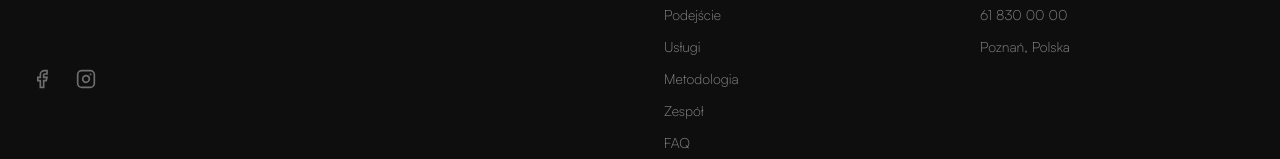
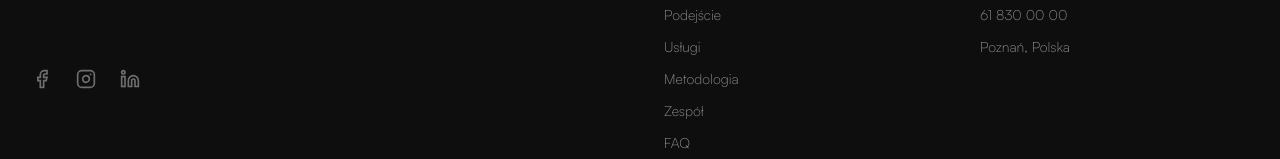
Before and after one commit to krychagonzo/STRONA_SCALOVA, a React (Vite) app: page /regulamin in a window 1280 px wide. Shown: the part 4343-4502 px from the top of the page. Built offline with nearby package versions, Linux system fonts and the light colour scheme.

Commit message:
linkedin

```diff
--- a/src/components/FooterCTA.jsx
+++ b/src/components/FooterCTA.jsx
@@ -84,6 +84,9 @@ export default function FooterCTA({ onOpenModal, hideCta = false }) {
                 <a href="https://www.instagram.com/scalova.pl/" target="_blank" rel="noopener noreferrer" className="text-ivory/40 hover:text-accent transition-colors group">
                   <svg width="20" height="20" viewBox="0 0 24 24" fill="none" stroke="currentColor" strokeWidth="2" strokeLinecap="square" className="group-hover:scale-110 transition-transform"><rect width="20" height="20" x="2" y="2" rx="5" ry="5"/><path d="M16 11.37A4 4 0 1 1 12.63 8 4 4 0 0 1 16 11.37z"/><line x1="17.5" x2="17.51" y1="6.5" y2="6.5"/></svg>
                 </a>
+                <a href="https://www.linkedin.com/company/scalova/" target="_blank" rel="noopener noreferrer" className="text-ivory/40 hover:text-accent transition-colors group">
+                  <svg width="20" height="20" viewBox="0 0 24 24" fill="none" stroke="currentColor" strokeWidth="2" strokeLinecap="square" className="group-hover:scale-110 transition-transform"><path d="M16 8a6 6 0 0 1 6 6v7h-4v-7a2 2 0 0 0-2-2 2 2 0 0 0-2 2v7h-4v-7a6 6 0 0 1 6-6z"/><rect width="4" height="12" x="2" y="9"/><circle cx="4" cy="4" r="2"/></svg>
+                </a>
               </div>
             </div>
           </div>
--- a/src/components/Navbar.jsx
+++ b/src/components/Navbar.jsx
@@ -182,9 +182,9 @@ export default function Navbar() {
            <div className="mt-auto pt-16 flex flex-col gap-6 text-ivory/40">
               <span className="font-heading text-[10px] tracking-[0.2em] uppercase text-ivory/30">Szybki Kontakt</span>
               <div className="flex gap-6 font-sans text-xs uppercase tracking-widest text-ivory/60">
-                 <a href="#" className="hover:text-accent transition-colors">Instagram</a>
-                 <a href="#" className="hover:text-accent transition-colors">LinkedIn</a>
-                 <a href="#" className="hover:text-accent transition-colors">Facebook</a>
+                 <a href="https://www.instagram.com/scalova.pl/" target="_blank" rel="noopener noreferrer" className="hover:text-accent transition-colors">Instagram</a>
+                 <a href="https://www.linkedin.com/company/scalova/" target="_blank" rel="noopener noreferrer" className="hover:text-accent transition-colors">LinkedIn</a>
+                 <a href="https://www.facebook.com/people/Scalova/61563223480934/" target="_blank" rel="noopener noreferrer" className="hover:text-accent transition-colors">Facebook</a>
               </div>
            </div>
         </div>
```
